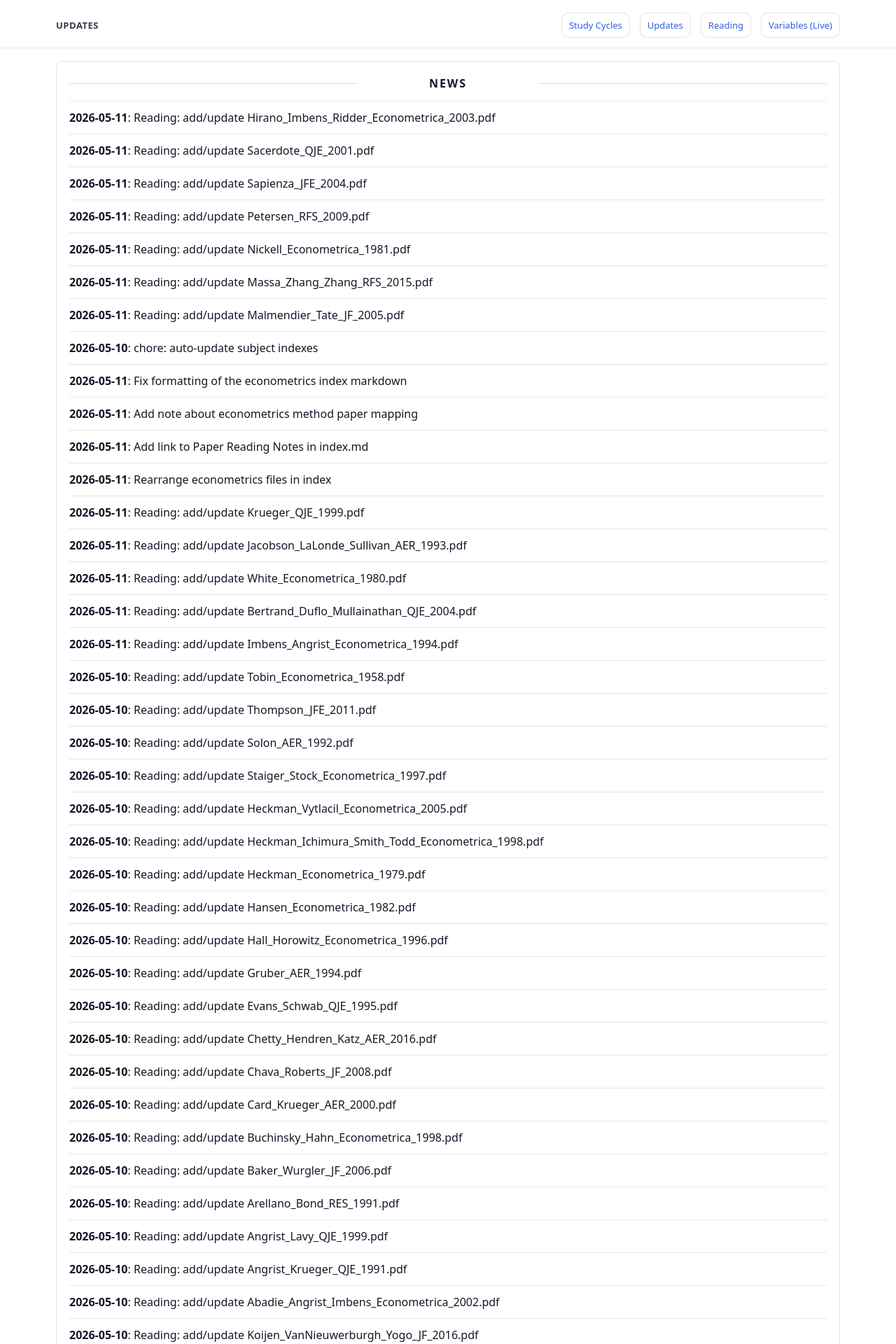
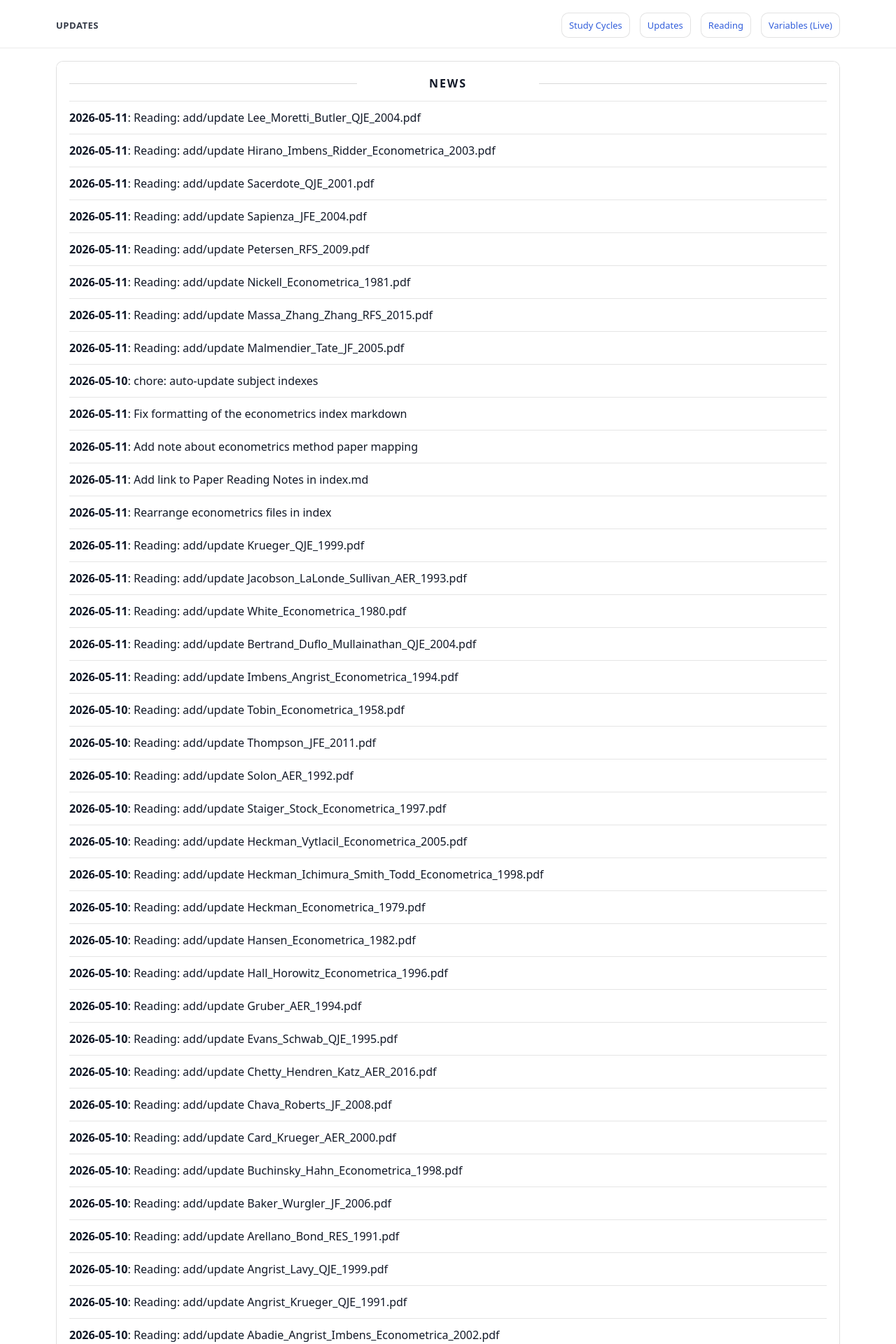
Before and after one commit to yaxinzn/study-archive, a Jekyll site: the page built from updates/index.md, in a window 1280 px wide. Shown: the top 1920 px of the page at 70% size. Built offline with Jekyll 4.4.1, drawn with Linux system fonts in a browser that asks for light colours; some of the changed text lies outside the part shown.

Commit message:
chore: update NEWS feed

```diff
--- a/_data/news.yml
+++ b/_data/news.yml
@@ -1,4 +1,7 @@
 # Auto-generated update history (sorted newest -> oldest). Do not edit manually.
+- ts: "1778485705"
+  date: "2026-05-11"
+  title: "Reading: add/update Lee_Moretti_Butler_QJE_2004.pdf"
 - ts: "1778459126"
   date: "2026-05-11"
   title: "Reading: add/update Hirano_Imbens_Ridder_Econometrica_2003.pdf"
```
